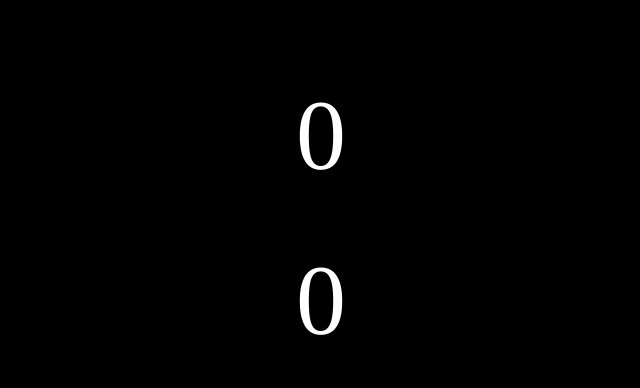
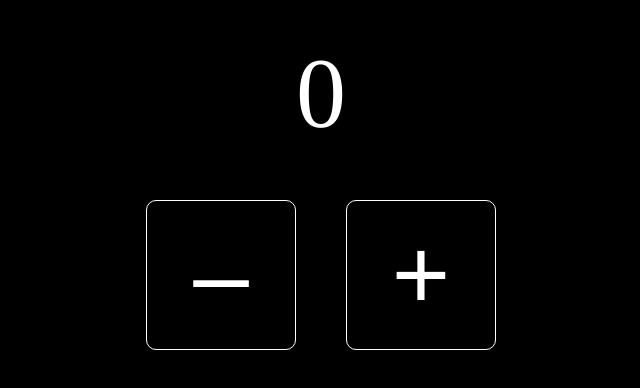
Before and after one commit to arthurshelbaev/counter-redux, a React (Create React App) app: page / in a window 1280 px wide. Shown: the part 158-546 px from the top of the page, without its empty margins (319-959 px from the left). Built offline with nearby package versions, Linux system fonts and the light colour scheme.

Commit message:
Update Buttons.jsx

```diff
--- a/src/components/Buttons.jsx
+++ b/src/components/Buttons.jsx
@@ -1,20 +1,26 @@
 import React from 'react';
-import { useDispatch, useSelector } from 'react-redux';
+import { useDispatch } from 'react-redux';
+import "../styles.css"
 
-const Number = () => {
+
+const Buttons = () => {
 
     const dispatch = useDispatch()
 
-    const breeak = () => {
-        dispatch({type: "break"})
+    const handleInc = () => {
+        dispatch({type: "plus"})
     }
 
-    const number = useSelector((state) => state.number)
-    const theme = useSelector((state) => state.theme)
+    const handleDec =() => {
+        dispatch({ type: "minus" })
+    }
 
     return (
-        <div className='number' onClick={breeak}>{number}</div>
+        <div className='buttons'>
+            <button className='btn1' onClick={handleDec}>–</button>
+            <button className='btn2'onClick={handleInc}>+</button>
+        </div>
     );
 };
 
-export default Number;
+export default Buttons;
```
